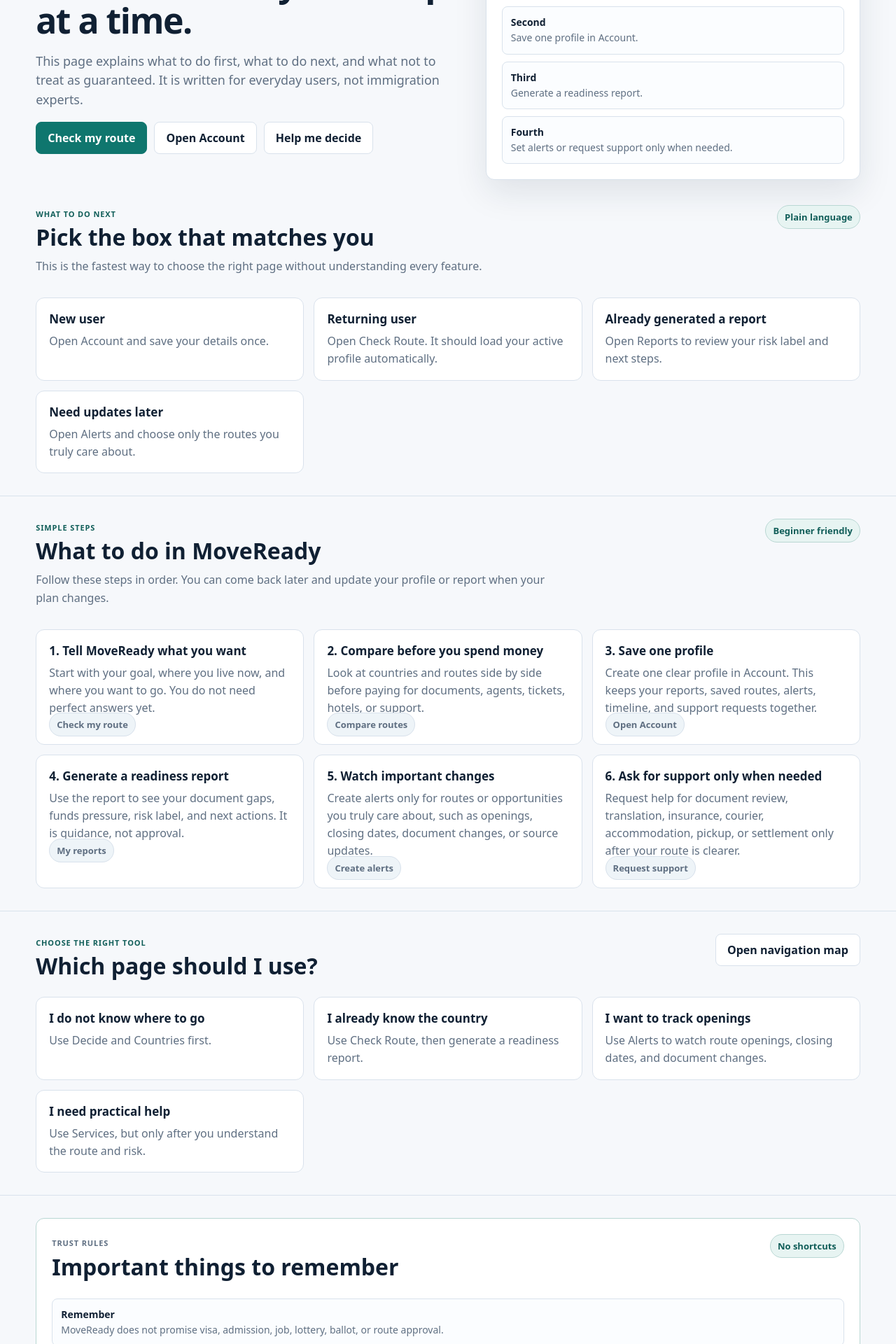
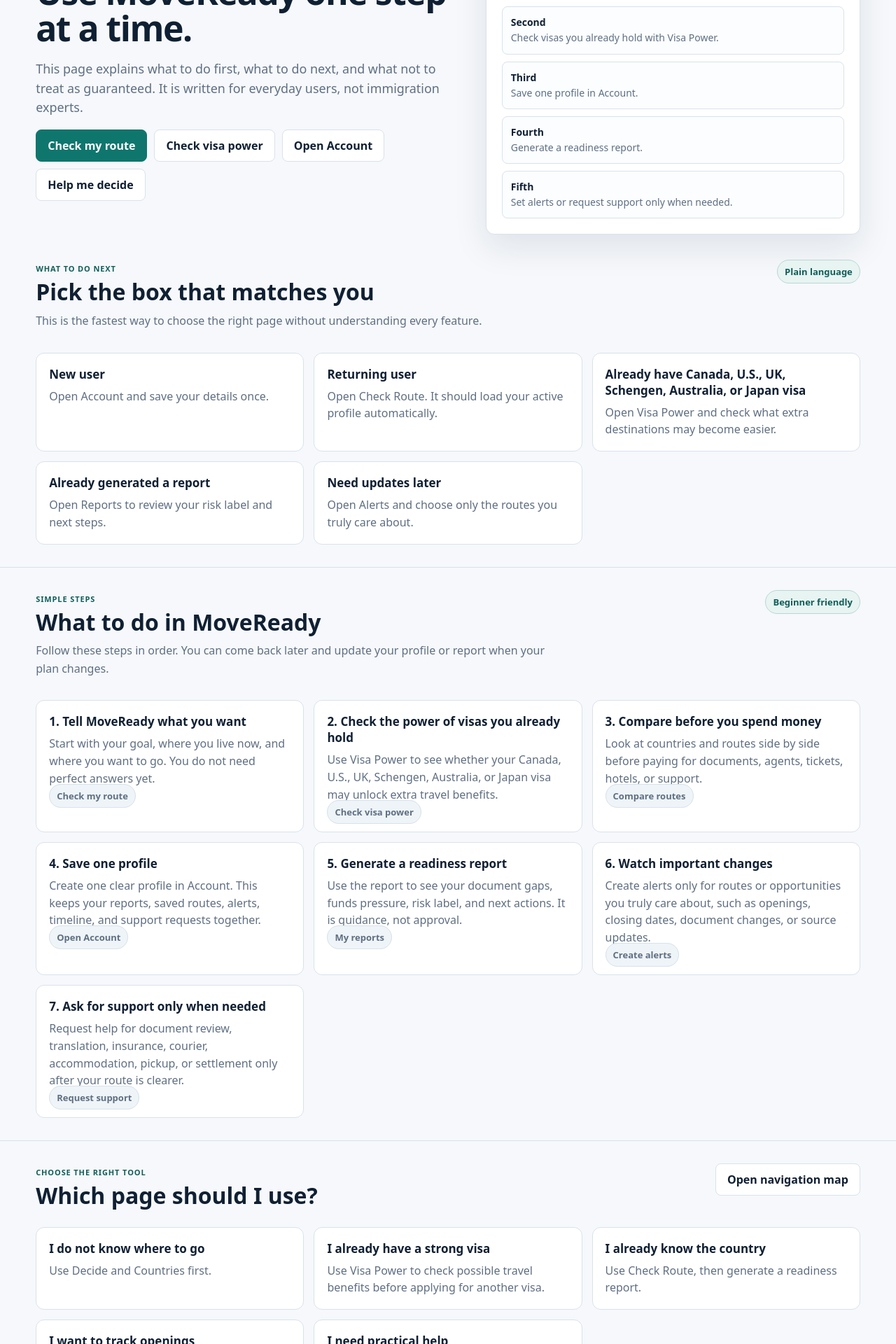
Before and after one commit to SirBM201/SirBM201-moveready-frontend, a Next.js app: page /start in a window 1280 px wide. Shown: the part 240-2160 px from the top of the page at 70% size. Built offline with nearby package versions, Linux system fonts and the light colour scheme.

Commit message:
Add Visa Power to start guide

```diff
--- a/app/start/page.tsx
+++ b/app/start/page.tsx
@@ -8,31 +8,37 @@ const simpleSteps = [
     href: "/route-checker",
   },
   {
-    title: "2. Compare before you spend money",
+    title: "2. Check the power of visas you already hold",
+    text: "Use Visa Power to see whether your Canada, U.S., UK, Schengen, Australia, or Japan visa may unlock extra travel benefits.",
+    action: "Check visa power",
+    href: "/visa-power",
+  },
+  {
+    title: "3. Compare before you spend money",
     text: "Look at countries and routes side by side before paying for documents, agents, tickets, hotels, or support.",
     action: "Compare routes",
     href: "/compare",
   },
   {
-    title: "3. Save one profile",
+    title: "4. Save one profile",
     text: "Create one clear profile in Account. This keeps your reports, saved routes, alerts, timeline, and support requests together.",
     action: "Open Account",
     href: "/dashboard",
   },
   {
-    title: "4. Generate a readiness report",
+    title: "5. Generate a readiness report",
     text: "Use the report to see your document gaps, funds pressure, risk label, and next actions. It is guidance, not approval.",
     action: "My reports",
     href: "/my-reports",
   },
   {
-    title: "5. Watch important changes",
+    title: "6. Watch important changes",
     text: "Create alerts only for routes or opportunities you truly care about, such as openings, closing dates, document changes, or source updates.",
     action: "Create alerts",
     href: "/watchlist",
   },
   {
-    title: "6. Ask for support only when needed",
+    title: "7. Ask for support only when needed",
     text: "Request help for document review, translation, insurance, courier, accommodation, pickup, or settlement only after your route is clearer.",
     action: "Request support",
     href: "/services",
@@ -40,10 +46,11 @@ const simpleSteps = [
 ];
 
 const plainRules = [
-  "MoveReady does not promise visa, admission, job, lottery, ballot, or route approval.",
+  "MoveReady does not promise visa, admission, job, lottery, ballot, travel entry, or route approval.",
   "Use official sources first before paying money or uploading sensitive documents.",
   "Choose one active profile so the app does not confuse old test profiles with your real plan.",
   "Read the risk label before acting. A high score is not the same as approval.",
+  "Visa Power is a planning tool only. Airlines and border officers still make their own checks.",
 ];
 
 const whoNeedsWhat = [
@@ -51,6 +58,11 @@ const whoNeedsWhat = [
     title: "I do not know where to go",
     text: "Use Decide and Countries first.",
     href: "/decision-center",
+  },
+  {
+    title: "I already have a strong visa",
+    text: "Use Visa Power to check possible travel benefits before applying for another visa.",
+    href: "/visa-power",
   },
   {
     title: "I already know the country",
@@ -81,6 +93,11 @@ const nextActions = [
     href: "/route-checker",
   },
   {
+    title: "Already have Canada, U.S., UK, Schengen, Australia, or Japan visa",
+    text: "Open Visa Power and check what extra destinations may become easier.",
+    href: "/visa-power",
+  },
+  {
     title: "Already generated a report",
     text: "Open Reports to review your risk label and next steps.",
     href: "/my-reports",
@@ -106,6 +123,7 @@ export default function StartPage() {
           </p>
           <div className="actions">
             <a className="btn primary" href="/route-checker">Check my route</a>
+            <a className="btn" href="/visa-power">Check visa power</a>
             <a className="btn" href="/dashboard">Open Account</a>
             <a className="btn" href="/decision-center">Help me decide</a>
           </div>
@@ -115,9 +133,10 @@ export default function StartPage() {
           <h2>Best simple order</h2>
           <div className="mini-list">
             <div><strong>First</strong><span>Check or compare your route.</span></div>
-            <div><strong>Second</strong><span>Save one profile in Account.</span></div>
-            <div><strong>Third</strong><span>Generate a readiness report.</span></div>
-            <div><strong>Fourth</strong><span>Set alerts or request support only when needed.</span></div>
+            <div><strong>Second</strong><span>Check visas you already hold with Visa Power.</span></div>
+            <div><strong>Third</strong><span>Save one profile in Account.</span></div>
+            <div><strong>Fourth</strong><span>Generate a readiness report.</span></div>
+            <div><strong>Fifth</strong><span>Set alerts or request support only when needed.</span></div>
           </div>
         </aside>
       </section>
@@ -199,6 +218,7 @@ export default function StartPage() {
           </div>
           <div className="actions">
             <a className="btn primary" href="/route-checker">Check my route</a>
+            <a className="btn" href="/visa-power">Check visa power</a>
             <a className="btn" href="/dashboard">Go to Account</a>
             <a className="btn" href="/trust">Read trust and safety</a>
           </div>
```
